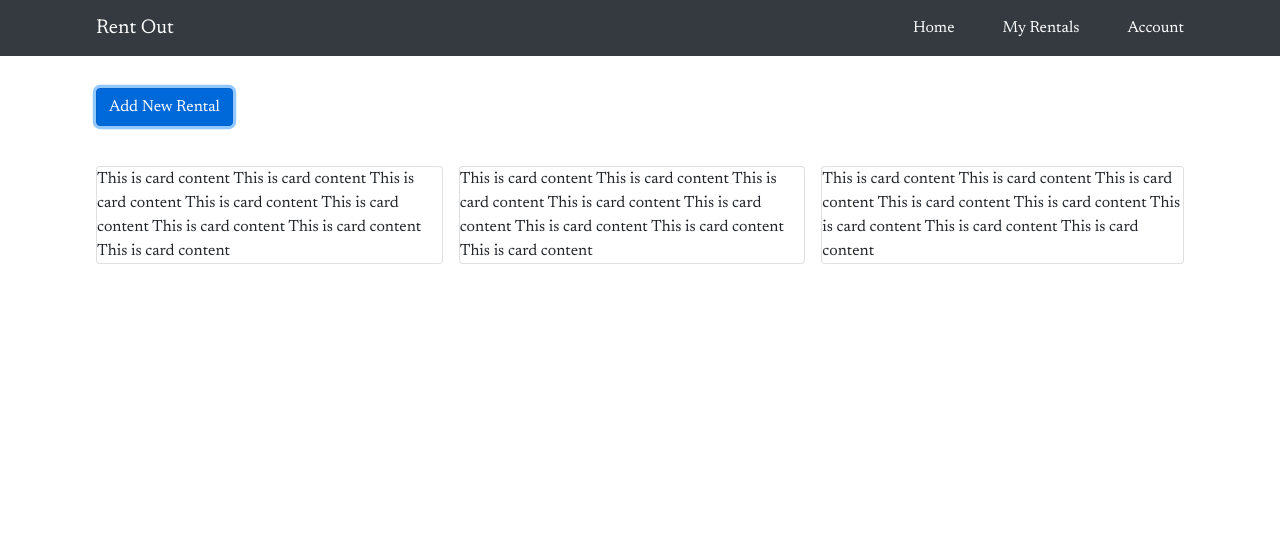
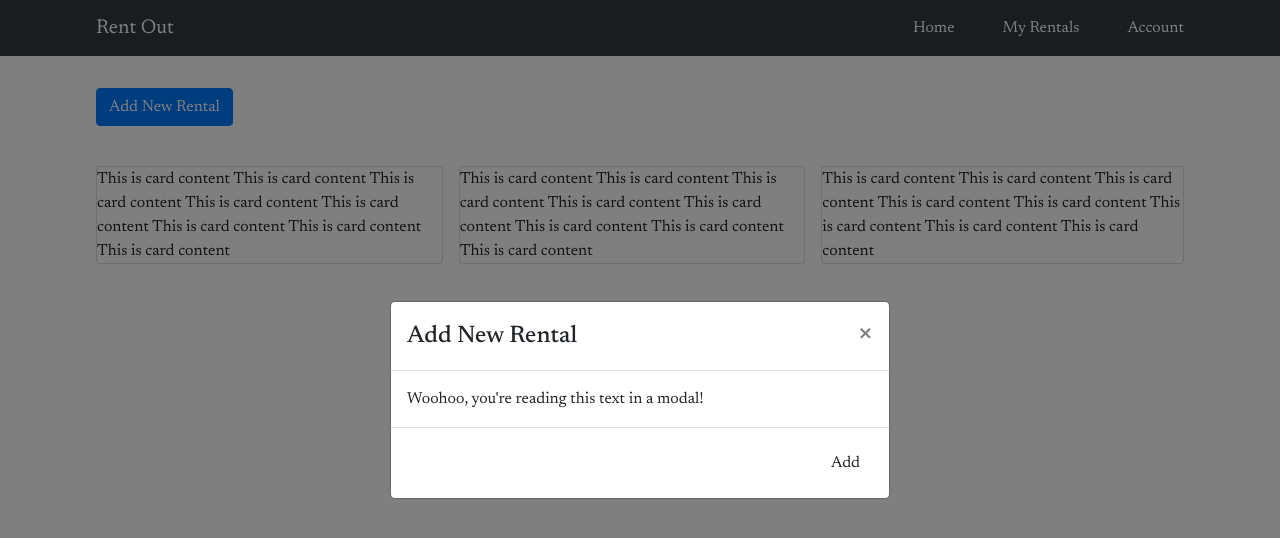
Before and after one commit to PratikDhungel/react-playground, a React (Create React App) app: page / in a window 1280 px wide. Both pictures are taken after a click on the button "Add New Rental". Shown: the top 538 px of the page. Built offline with nearby package versions, Linux system fonts and the light colour scheme.

Commit message:
Add Modal on button click

```diff
--- a/src/Components/HomepageButtons.tsx
+++ b/src/Components/HomepageButtons.tsx
@@ -1,11 +1,32 @@
-import React from 'react';
-import { Button } from 'react-bootstrap';
+import React, { useState } from 'react';
+import { Button, Modal } from 'react-bootstrap';
 
 const HomepageButtons = () => {
+  const [showNewRentalModal, setShowNewRentalModal] = useState<boolean>(false);
+
   return (
-    <div className='homepage-buttons-container'>
-      <Button variant='primary'>Add New Rental</Button>
-    </div>
+    <>
+      <div className='homepage-buttons-container'>
+        <Button variant='primary' onClick={() => setShowNewRentalModal(!showNewRentalModal)}>
+          Add New Rental
+        </Button>
+      </div>
+      <Modal
+        show={showNewRentalModal}
+        keyboard={true}
+        onHide={() => setShowNewRentalModal(!showNewRentalModal)}
+        centered
+        // dialogClassName='homepage-filters-modal'
+      >
+        <Modal.Header closeButton>
+          <Modal.Title>Add New Rental</Modal.Title>
+        </Modal.Header>
+        <Modal.Body>Woohoo, you're reading this text in a modal!</Modal.Body>
+        <Modal.Footer>
+          <button className='btn btn-filter-modal__save-btn'>Add</button>
+        </Modal.Footer>
+      </Modal>
+    </>
   );
 };
 
--- a/src/index.css
+++ b/src/index.css
@@ -64,3 +64,7 @@ code {
 .columns:last-of-type {
   padding-right: 0 !important;
 }
+
+.close > span {
+  font-size: 1.25em;
+}
```
